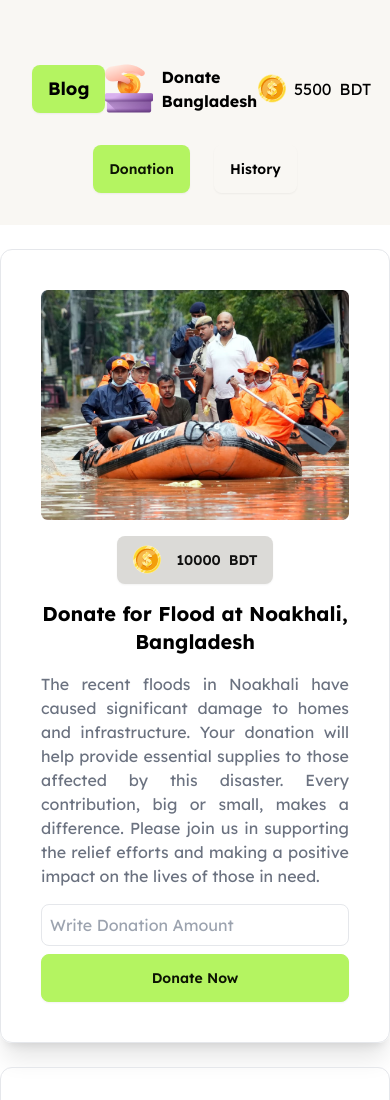
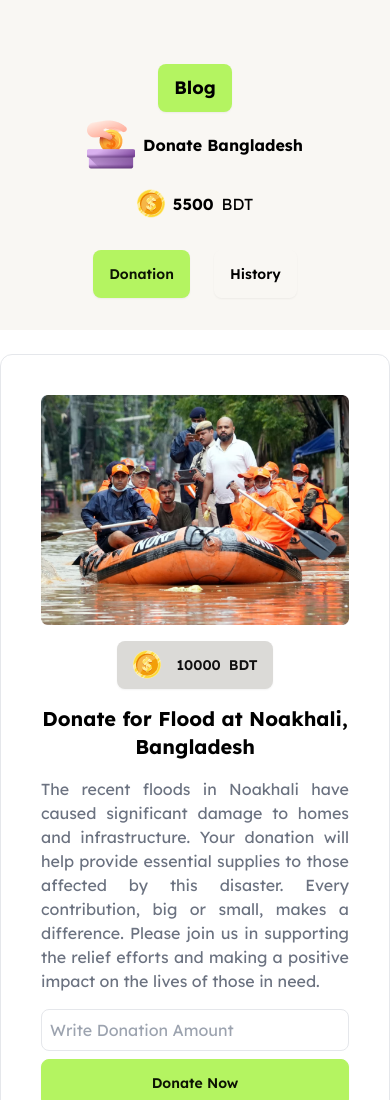
Before and after one commit to Rafayet-Hossen/Donate-Bangladesh, a website: page index.html in a window 390 px wide. Shown: the top 1100 px of the page. Drawn offline with Linux system fonts and the light colour scheme.

Commit message:
finally make navbar responsive for mobile device

```diff
--- a/index.html
+++ b/index.html
@@ -15,7 +15,7 @@
 
     <div class="bg-[#F9F7F3] py-8 sticky top-0 z-10">
         <!-- Nav Section Starts here -->
-        <nav class="flex  sm:flex-col justify-around navbar sticky  p-8 top-0 z-auto">
+        <nav class="flex space-y-2 flex-col lg:flex-row justify-around navbar sticky  p-8 top-0 z-auto">
             <div>
                 <a href="blog.html"><button class="btn border-none bg-[#B4F461] font-bold text-lg">Blog</button></a>
             </div>
@@ -25,14 +25,14 @@
                         Bangladesh</span></h3>
             </div>
             <div>
-                <h3 class="flex justify-center items-center gap-2"><img src="./assets/coin.png" alt=""><span
-                        id="main-balance">5500</span> BDT
+                <h3 class="flex justify-center items-center gap-2 mt-3
+                "><img src="./assets/coin.png" alt=""><span id="main-balance" class="font-bold">5500</span> BDT
                 </h3>
             </div>
         </nav>
         <!-- nav section end here -->
         <!-- Button Div -->
-        <div class="flex justify-center gap-6 mt-5">
+        <div class="flex justify-center gap-6">
             <button id="btnDonation" class="btn border-none btn-success">Donation</button>
             <button id="btnHistory" class="btn border-none">History</button>
         </div>
@@ -46,7 +46,7 @@
     <!-- Modal HTML Structure -->
 
     <div id="paymentConfirmationModal"
-        class="fixed inset-0 bg-gray-900 bg-opacity-50 justify-center items-center mt-6 hidden">
+        class="fixed inset-0 bg-gray-900 bg-opacity-50 justify-center items-center mt-10 hidden">
         <div class="card bg-base-100 w-96 shadow-xl flex-col justify-center items-center p-10 space-y-4">
             <h1 class="text-4xl font-bold">Congrats!</h1>
             <div>
```
Also changed, not shown: blog.html (+3 -3 lines), output.css.
